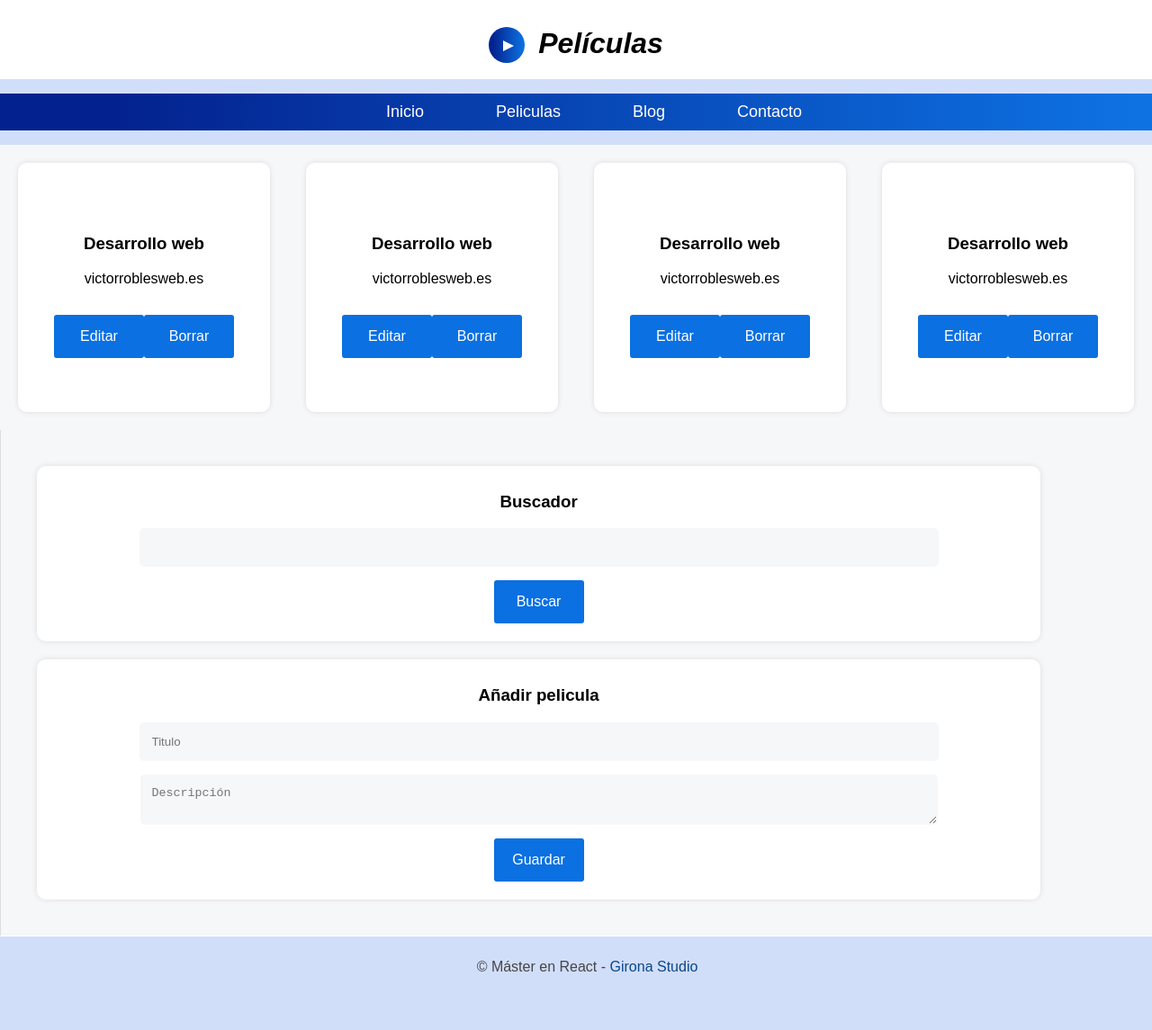
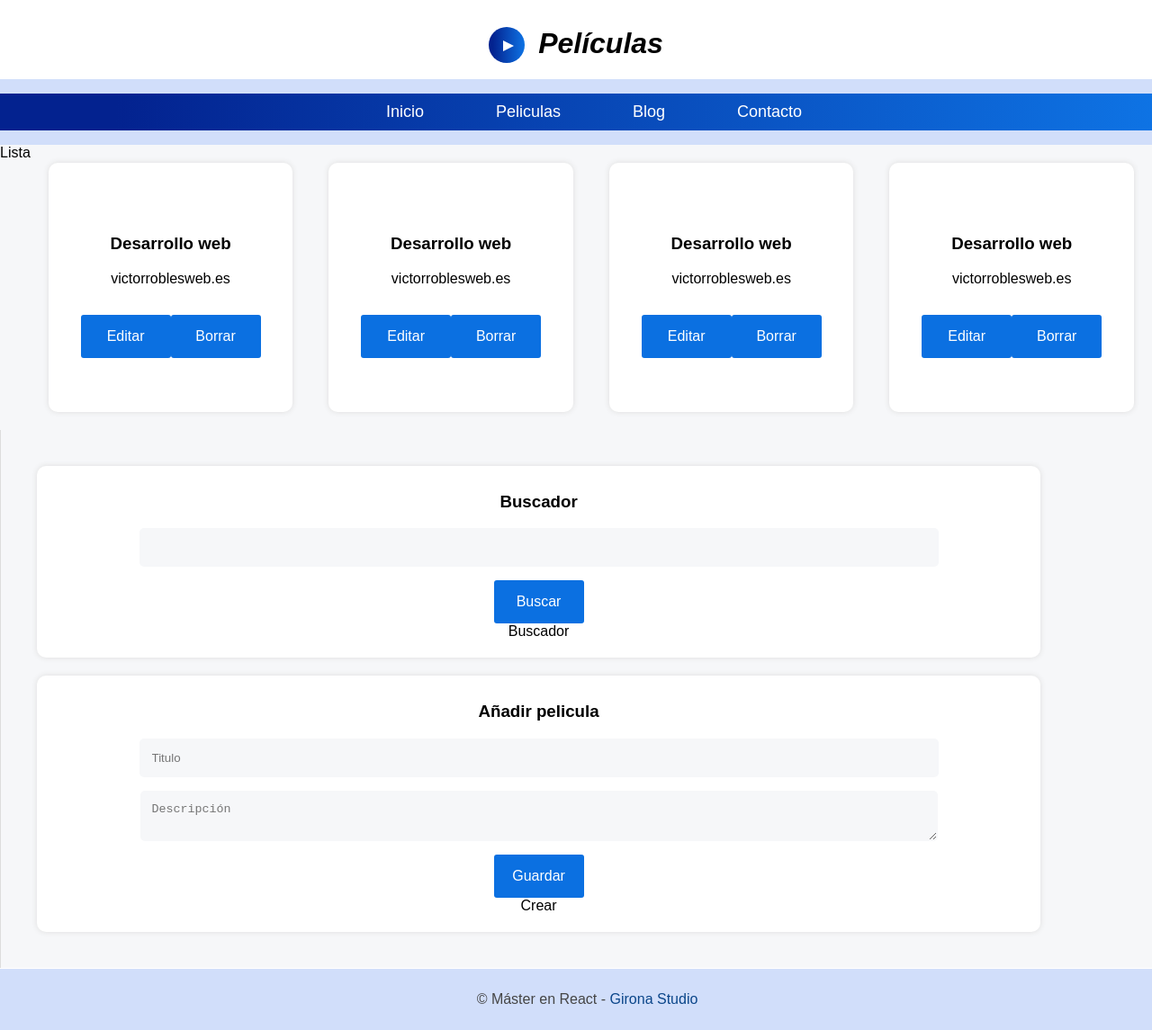
Before and after one commit to blackyesnegro/reactmaster, a React (Create React App) app in the folder 06-proyecto1/: page / in a window 1280 px wide. Shown: the whole page at 90% size. Before the commit the page ends 1109 px from the top, so only its background shows below. Built offline with nearby package versions, Linux system fonts and the light colour scheme.

Commit message:
commit portatil

```diff
--- a/06-proyecto1/src/App.js
+++ b/06-proyecto1/src/App.js
@@ -1,5 +1,10 @@
 import logo from './logo.svg';
 import './App.css';
+import { Crear } from './components/Crear';
+import { Buscador } from './components/Buscador';
+import { Lista } from './components/Lista';
+
+
 
 function App() {
   return (
@@ -25,7 +30,7 @@ function App() {
 
         {/*Contenido principal*/}
         <section id="content" className="content">
-
+            <Lista />
             {/*aqui van las peliculas*/}
             <article className="peli-item">
                 <h3 className="title">Desarrollo web</h3>
@@ -69,6 +74,7 @@ function App() {
                     <input type="text" id="search_field" />
                     <button id="search">Buscar</button>
                 </form>
+                <Buscador />
             </div>
 
             <div className="add">
@@ -78,6 +84,8 @@ function App() {
                     <textarea id="description" placeholder="Descripción"></textarea>
                     <input type="submit" id="save" value="Guardar" />
                 </form>
+                <Crear />
+
             </div>
         </aside>
 
--- /dev/null
+++ b/06-proyecto1/src/components/Buscador.js
@@ -0,0 +1,7 @@
+import React from 'react'
+
+export const Buscador = () => {
+  return (
+    <div>Buscador</div>
+  )
+}
--- /dev/null
+++ b/06-proyecto1/src/components/Crear.js
@@ -0,0 +1,7 @@
+import React from 'react'
+
+export const Crear = () => {
+  return (
+    <div>Crear</div>
+  )
+}
--- /dev/null
+++ b/06-proyecto1/src/components/Lista.js
@@ -0,0 +1,7 @@
+import React from 'react'
+
+export const Lista = () => {
+  return (
+    <div>Lista</div>
+  )
+}
```
